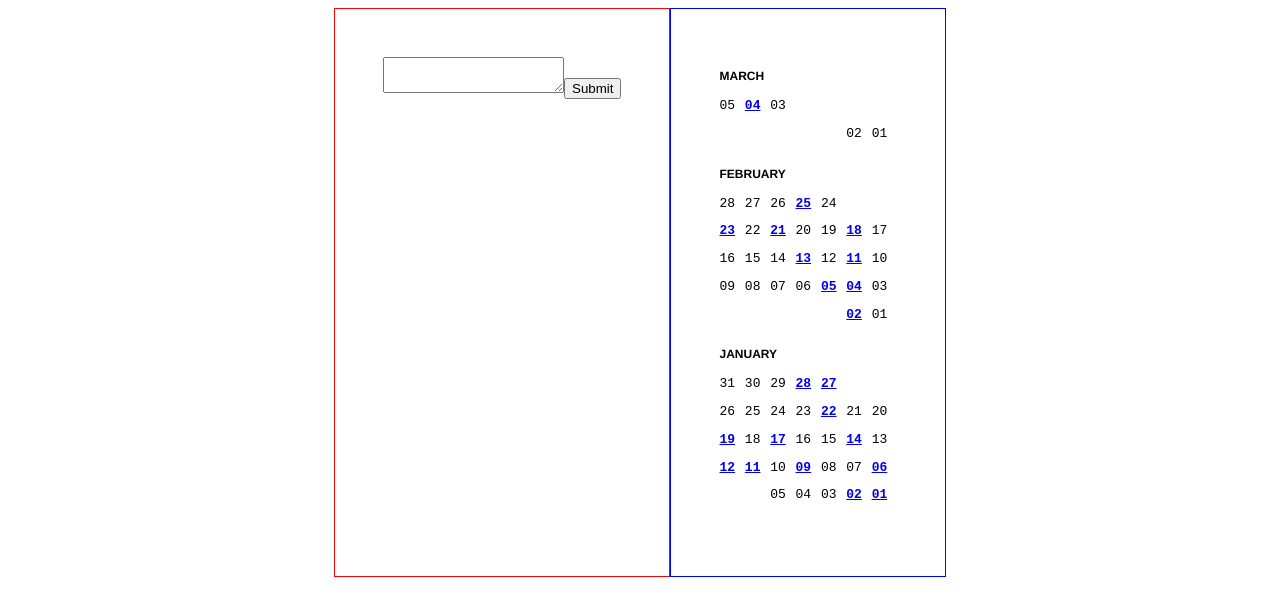
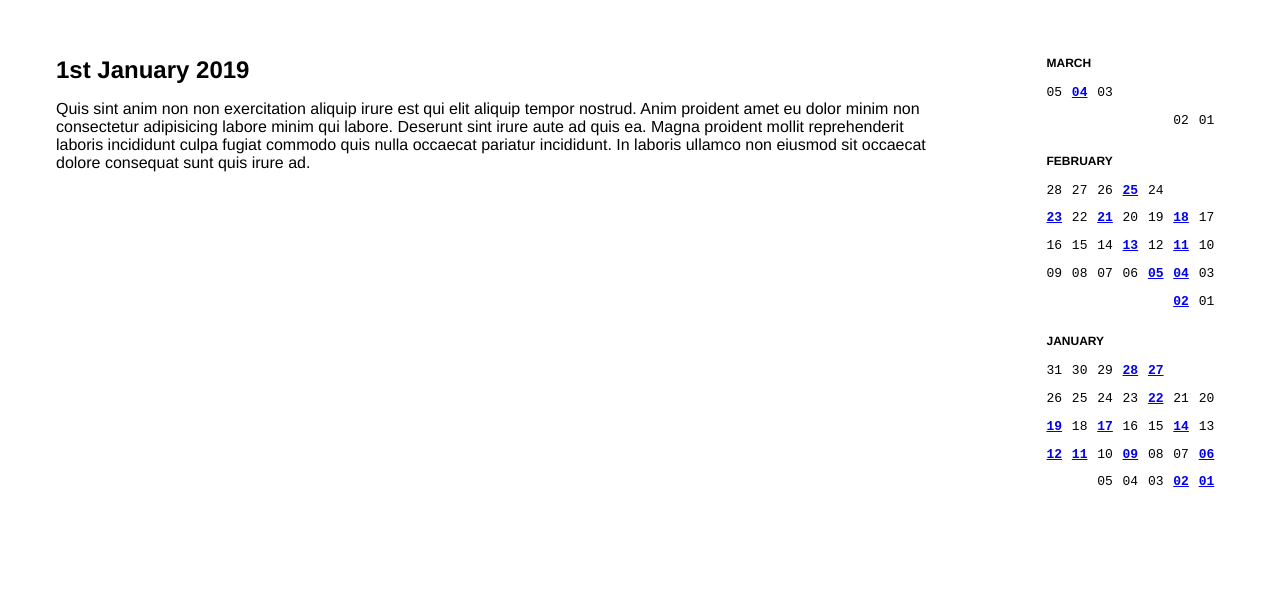
Before and after one commit to mikedevelops/today, a React (Vite) app in the folder packages/journal-client/: page /entry/01-01-2019 in a window 1280 px wide. Shown: the top 616 px of the page. Built offline with nearby package versions, Linux system fonts and the light colour scheme.

Commit message:
Iterate entry view to remove editing

```diff
--- a/packages/journal-client/package.json
+++ b/packages/journal-client/package.json
@@ -23,6 +23,8 @@
     "parcel": "^1.12.3"
   },
   "dependencies": {
+    "connected-react-router": "^6.4.0",
+    "history": "^4.9.0",
     "lorem-ipsum": "^2.0.1",
     "moment": "^2.24.0",
     "react": "^16.8.3",
--- a/packages/journal-client/src/components/App/App.jsx
+++ b/packages/journal-client/src/components/App/App.jsx
@@ -9,7 +9,9 @@ export default class App extends React.Component {
             <BrowserRouter>
                 <div className="app">
                     <div className="main">
-                        <EntryContainer/>
+                        <Route path="/entry/:date" component={(props) =>
+                            <EntryContainer date={props.match.params.date}/>
+                        }/>
                     </div>
                     <div className="sidebar">
                         <CalendarContainer/>
--- a/packages/journal-client/src/components/Entry/Entry.jsx
+++ b/packages/journal-client/src/components/Entry/Entry.jsx
@@ -1,29 +1,15 @@
 import React from 'react';
-import { EditEntry } from './EditEntry'
-import entryFactory from '../../factories/entryFactory';
-import { ViewEntry } from './ViewEntry'
+import { ViewEntry } from './ViewEntry';
 
 /**
- * @param {function} handleSubmit
- * @param {bool} edit
  * @param {Entry} entry
- * @param {function} handleEdit
  * @returns {React.Element}
  */
-export default ({ handleSubmit, edit, entry, handleEdit }) => {
-    const onSubmit = event => {
-        const data = new FormData(event.target);
-
-        event.preventDefault();
-        handleSubmit(entryFactory(new Date(), data.get('entry')));
-    };
-
+export default ({ entry }) => {
     return (
         <div className="entry">
-            { edit ?
-                <EditEntry submit={onSubmit} entry={entry}/> :
-                <ViewEntry handleEdit={handleEdit} entry={entry}/>
-            }
+            <h2>{ entry.date.format('Do MMMM YYYY') }</h2>
+            <ViewEntry entry={entry}/>
         </div>
     )
 };
--- a/packages/journal-client/src/components/Entry/EntryContainer.jsx
+++ b/packages/journal-client/src/components/Entry/EntryContainer.jsx
@@ -1,16 +1,14 @@
+import moment from 'moment';
 import { connect } from 'react-redux';
-import moment from 'moment';
 import Entry from './Entry';
-import { editEntry, saveEntry } from '../../actions/entryActions';
 
-const mapStateToProps = (state) => ({
-    entry: state.entry.items[state.date.today],
-    edit: state.entry.edit,
-});
+const mapStateToProps = (state, props) => {
+    const date = moment(props.date, 'DD-MM-YYYY').toDate();
 
-const mapDispatchToProps = (dispatch) => ({
-    handleSubmit: entry => dispatch(saveEntry(entry)),
-    handleEdit: () => dispatch(editEntry()),
-});
+    return {
+        entry: state.entry.items[date],
+        edit: state.entry.edit,
+    };
+};
 
-export default connect(mapStateToProps, mapDispatchToProps)(Entry);
+export default connect(mapStateToProps)(Entry);
--- a/packages/journal-client/src/components/Entry/ViewEntry.jsx
+++ b/packages/journal-client/src/components/Entry/ViewEntry.jsx
@@ -2,15 +2,13 @@ import React from 'react';
 
 /**
  * @param {Entry} entry
- * @param {function} handleEdit
  * @returns {React.Element}
  * @constructor
  */
-export const ViewEntry = ({ entry, handleEdit }) => {
+export const ViewEntry = ({ entry }) => {
     return (
         <div className="entry-view">
-            <pre>{ entry.getContents() }</pre>
-            <button onClick={handleEdit}>Edit</button>
+            <span>{ entry.getContents() }</span>
         </div>
     );
 };
--- a/packages/journal-client/src/index.html
+++ b/packages/journal-client/src/index.html
@@ -12,19 +12,28 @@
             font-family: "Helvetica Neue", sans-serif;
         }
 
+        h2 {
+            margin: 0 0 1rem;
+        }
+
+        h3 {
+            margin: 0 0 0.5rem;
+        }
+
         .app {
             display: flex;
             margin: 0 auto;
+            width: 100%;
         }
 
         .main {
-            border: 1px solid red;
             padding: 3rem;
         }
 
         .sidebar {
-            border: 1px solid blue;
             padding: 3rem;
+            flex-shrink: 0;
+            margin-left: auto;
         }
 
         .calendar-week {
--- a/packages/journal-client/src/index.jsx
+++ b/packages/journal-client/src/index.jsx
@@ -5,16 +5,22 @@ import { createStore, combineReducers } from 'redux';
 import { Provider } from 'react-redux';
 import entryReducer from './reducers/entryReducer';
 import dateReducer from './reducers/dateReducer';
+import { createBrowserHistory } from 'history';
+import { connectRouter, ConnectedRouter } from 'connected-react-router';
 
 const root = document.getElementById('root');
+const history = createBrowserHistory();
 const store = createStore(combineReducers({
     entry: entryReducer,
     date: dateReducer,
+    router: connectRouter(history)
 }));
 
 ReactDOM.render(
     <Provider store={store}>
-        <App/>
+        <ConnectedRouter history={history}>
+            <App/>
+        </ConnectedRouter>
     </Provider>,
     root
 );
--- a/packages/journal-client/src/reducers/entryReducer.js
+++ b/packages/journal-client/src/reducers/entryReducer.js
@@ -6,7 +6,7 @@ import { generateRandomEntries } from '../utilities/entry';
 const randomEntries = generateRandomEntries(getDatesInRange(moment('1-1-2019'), moment(new Date()).subtract(1, 'days')), 0.33);
 const initialState = {
     items: randomEntries,
-    edit: true,
+    edit: false,
 };
 
 export default (state = initialState, action) => {
```
Also changed, not shown: 1 other file (tests, documents, lock files or other folders).
